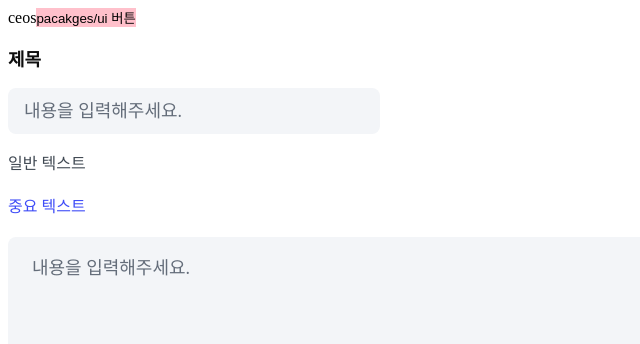
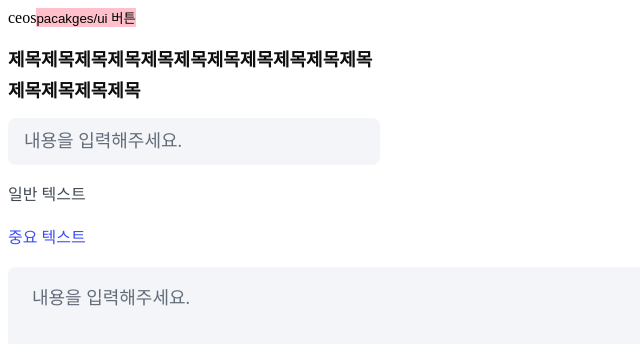
Before and after one commit to CEOS-Developers/CEOS-FE, a Next.js app in the folder apps/ceos/: page / in a window 1280 px wide. Shown: the top 344 px of the page, without its empty margins (0-640 px from the left). Built offline with nearby package versions, Linux system fonts and the light colour scheme; a web font is replaced by a local one; what emotion-reset would draw is missing.

Commit message:
fix: Container 추가

```diff
--- a/apps/ceos/src/pages/index.tsx
+++ b/apps/ceos/src/pages/index.tsx
@@ -17,7 +17,7 @@ export default function Home() {
         <TextField
           {...register('title')}
           width={372}
-          label="제목"
+          label="제목제목제목제목제목제목제목제목제목제목제목제목제목제목제목"
           helperText={[
             { type: 'normal', text: '일반 텍스트' },
             { type: 'important', text: '중요 텍스트' },
--- a/packages/ui/src/components/TextField/index.tsx
+++ b/packages/ui/src/components/TextField/index.tsx
@@ -29,7 +29,7 @@ export const TextField = forwardRef<HTMLInputElement, TextFieldProps>(
     ref,
   ) => {
     return (
-      <div>
+      <Container width={width} multiline={multiline}>
         {label && <StyledLabel>{label}</StyledLabel>}
         {multiline ? (
           <StyledTextArea
@@ -43,7 +43,6 @@ export const TextField = forwardRef<HTMLInputElement, TextFieldProps>(
             ref={ref as ForwardedRef<HTMLInputElement>}
             placeholder={placeholder}
             spellCheck={false}
-            width={width}
             {...props}
           />
         )}
@@ -59,11 +58,18 @@ export const TextField = forwardRef<HTMLInputElement, TextFieldProps>(
               </StyledHelperText>
             ))}
         </StyledHelperTextBox>
-      </div>
+      </Container>
     );
   },
 );
 
+const Container = styled.div<{ width: number; multiline: boolean }>`
+  width: ${({ width, multiline }) => (multiline ? 1172 : width)}px;
+
+  @media (max-width: 1023px) {
+    width: 100%;
+  }
+`;
 const StyledHelperTextBox = styled.div`
   margin-top: 12px;
 
@@ -71,8 +77,8 @@ const StyledHelperTextBox = styled.div`
     margin-top: 14px;
   }
 `;
-const StyledInput = styled.input<{ width: number }>`
-  width: ${({ width }) => width}px;
+const StyledInput = styled.input`
+  width: 100%;
   padding: 8px 16px;
 
   box-sizing: border-box;
@@ -92,13 +98,11 @@ const StyledInput = styled.input<{ width: number }>`
   }
 
   @media (max-width: 1023px) {
-    width: 100%;
-
     ${theme.typo.Mobile.Body1};
   }
 `;
 const StyledTextArea = styled.textarea`
-  width: 1172px;
+  width: 100%;
   height: 249px;
   padding: 16px 8px 16px 24px;
 
@@ -129,7 +133,6 @@ const StyledTextArea = styled.textarea`
   }
 
   @media (max-width: 1023px) {
-    width: 100%;
     height: 400px;
 
     ${theme.typo.Mobile.Body1};
```
